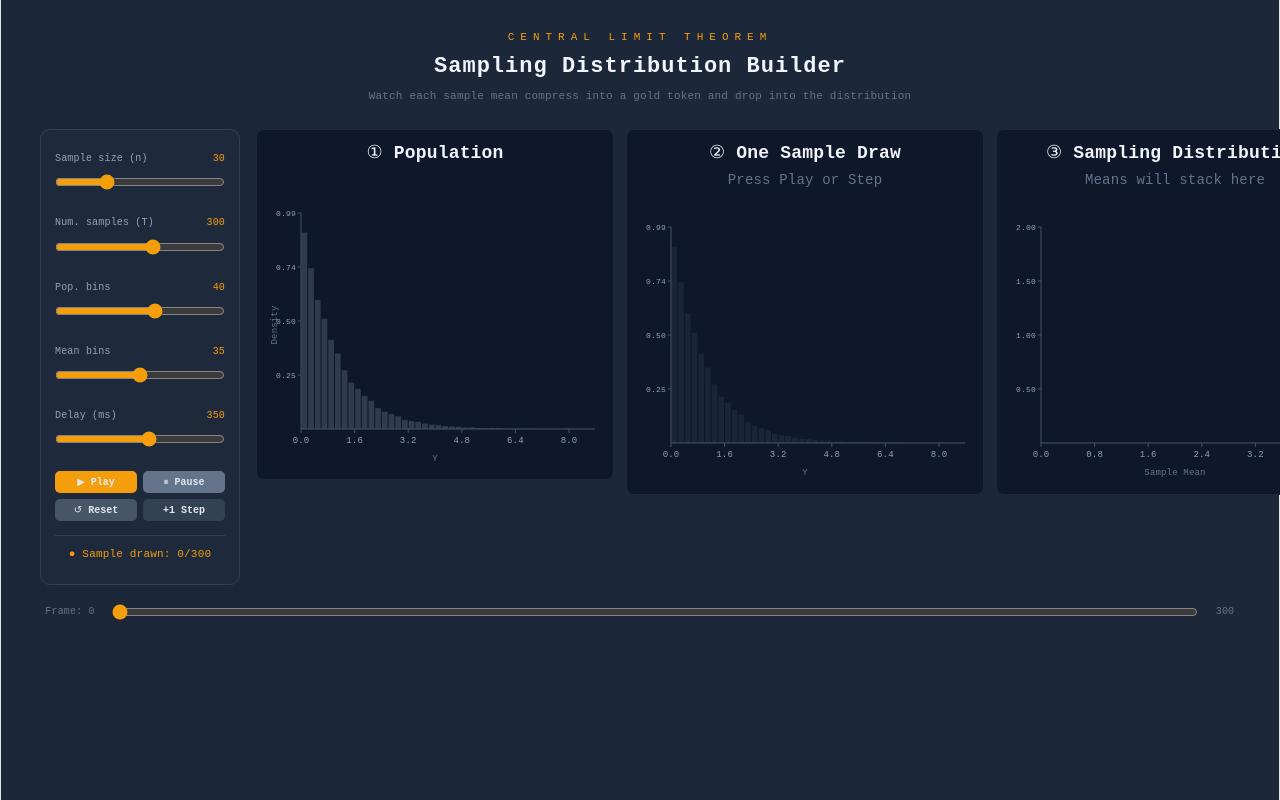
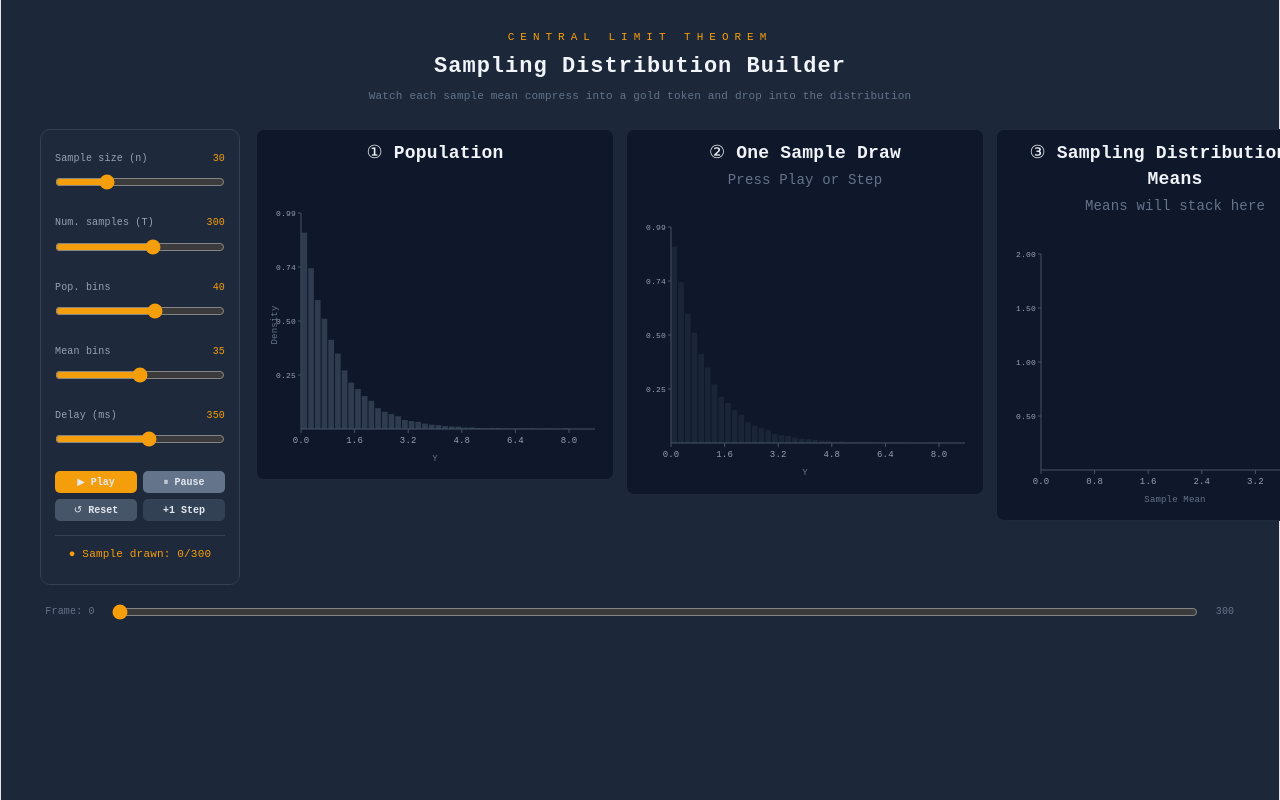
Before and after one commit to brunokomel/sampling-dist-builder, a React (Vite) app: page / in a window 1280 px wide. Built offline with nearby package versions, Linux system fonts and the light colour scheme.

Commit message:
Update title and subtitle for Sampling Distribution plot

```diff
--- a/src/App.jsx
+++ b/src/App.jsx
@@ -651,10 +651,10 @@ export default function CLTVisualizer() {
 
           {/* Plot 3: Sampling Distribution */}
           <PlotCard
-            title="③ Sampling Distribution"
+            title="③ Sampling Distribution of Means"
             subtitle={
               t > 0
-                ? `${t} means stacked · Gold = newest`
+                ? `${t} means stacked · Gold = Newest Sample Mean`
                 : 'Means will stack here'
             }
           >
```
